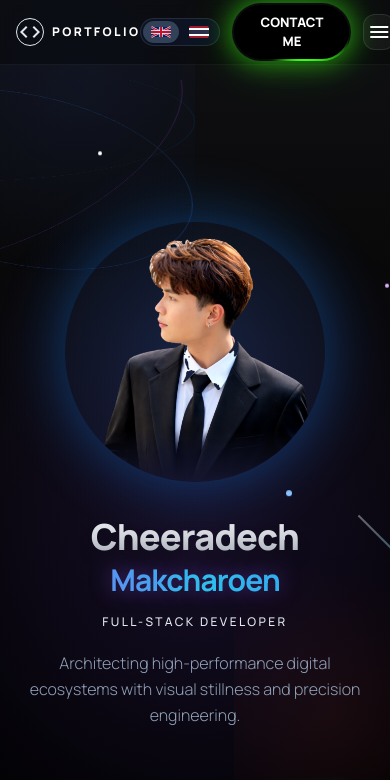
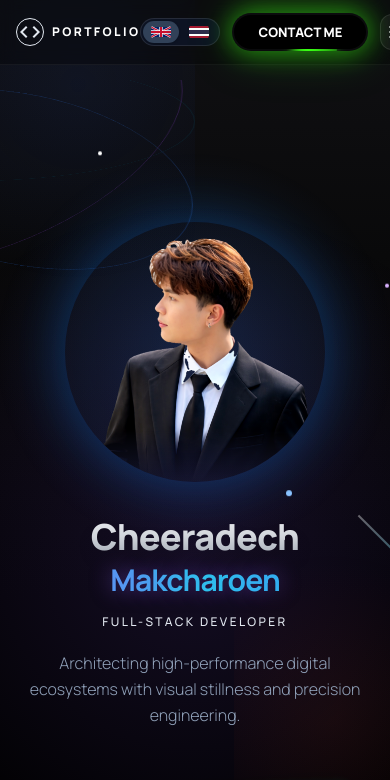
Before and after one commit to Cheeradech/Portfolio, a React (Vite) app: page / in a window 390 px wide. Shown: the top 780 px of the page. Built offline with nearby package versions, Linux system fonts and the light colour scheme; a web font is replaced by a local one.

Commit message:
แก้ขนาดใหม่ Contact

```diff
--- a/src/components/Navbar.jsx
+++ b/src/components/Navbar.jsx
@@ -75,7 +75,7 @@ const Navbar = ({ activeTab, setActiveTab, scrollToSection }) => {
 
                         {/* Desktop Contact Button */}
                         <AnimatedButton
-                            className='text-white hidden lg:flex font-black'
+                            className='text-white hidden lg:flex font-black whitespace-nowrap'
                             variant='default'
                             size='default'
                             glow={true}
```
